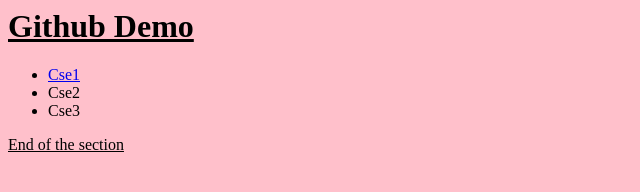
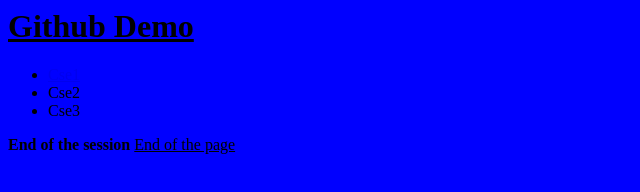
Before and after one commit to evelynjyothi/project, a plain HTML site: page index.html in a window 1280 px wide. Shown: the whole page, without its empty margins (0-640 px from the left). Drawn offline with Linux system fonts and the light colour scheme.

Commit message:
Update index.html
underline tag is added

```diff
--- a/index1.html
+++ b/index.html
@@ -2,13 +2,14 @@
     <head>
         <title>Github</title>
     </head>
-<body bgcolor="pink">
+<body bgcolor="blue">
     <u><h1>Github Demo</h1></u>
     <ul>
         <li><a href="cse.html">Cse1</a></li>
         <li>Cse2</li>
         <li>Cse3</li>
     </ul>
-    <u>End of the section</u>
+    <b>End of the session</b>
+    <u>End of the page</u>
 </body>
 </html>
```
